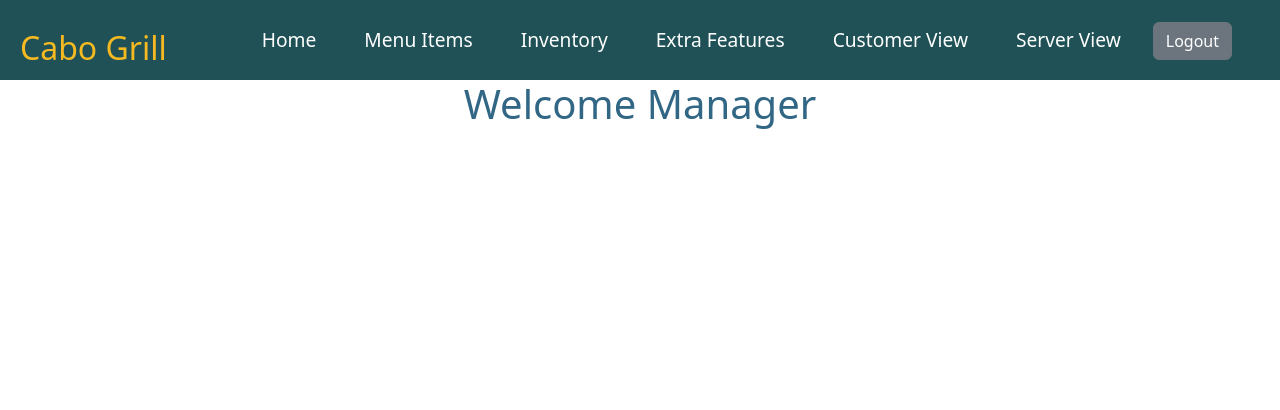
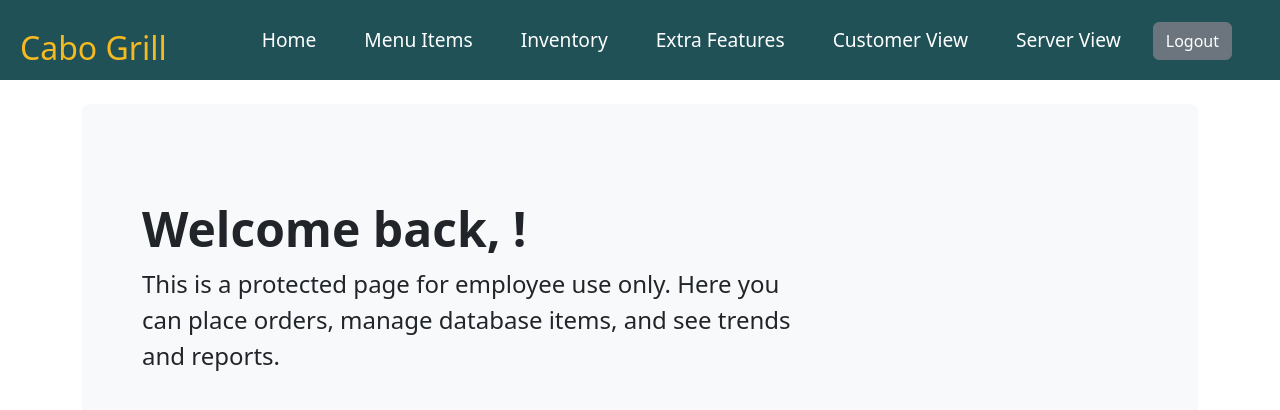
Before and after one commit to jacobtt21/CSCE-315-Team-82-React, a React (Create React App) app: page /home in a window 1280 px wide. Shown: the top 410 px of the page. Built offline with nearby package versions, Linux system fonts and the light colour scheme.

Commit message:
updated home page

```diff
--- a/src/Manager/Components/Home.js
+++ b/src/Manager/Components/Home.js
@@ -2,8 +2,13 @@ import React from "react";
 
 export const Home = () => {
   return (
-    <div className="classic-style">
-      <h1>Welcome Manager</h1>
+    <div class="container py-4">
+      <div class="p-5 mb-4 bg-light rounded-3">
+        <div class="container-fluid py-5">
+          <h1 class="display-5 fw-bold">Welcome back, {localStorage.getItem("full_name")}!</h1>
+          <p class="col-md-8 fs-4">This is a protected page for employee use only. Here you can place orders, manage database items, and see trends and reports.</p>
+        </div>
+      </div>
     </div>
   );
 };
```
